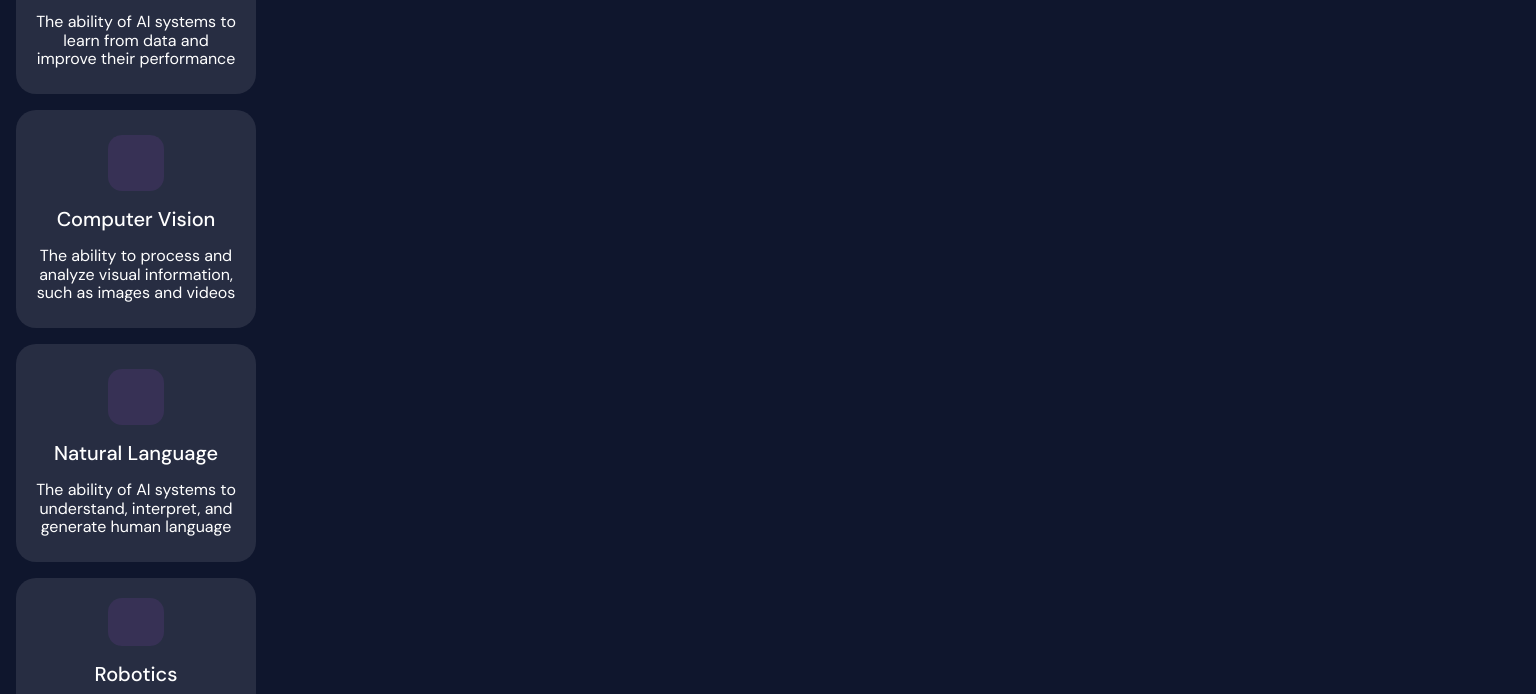
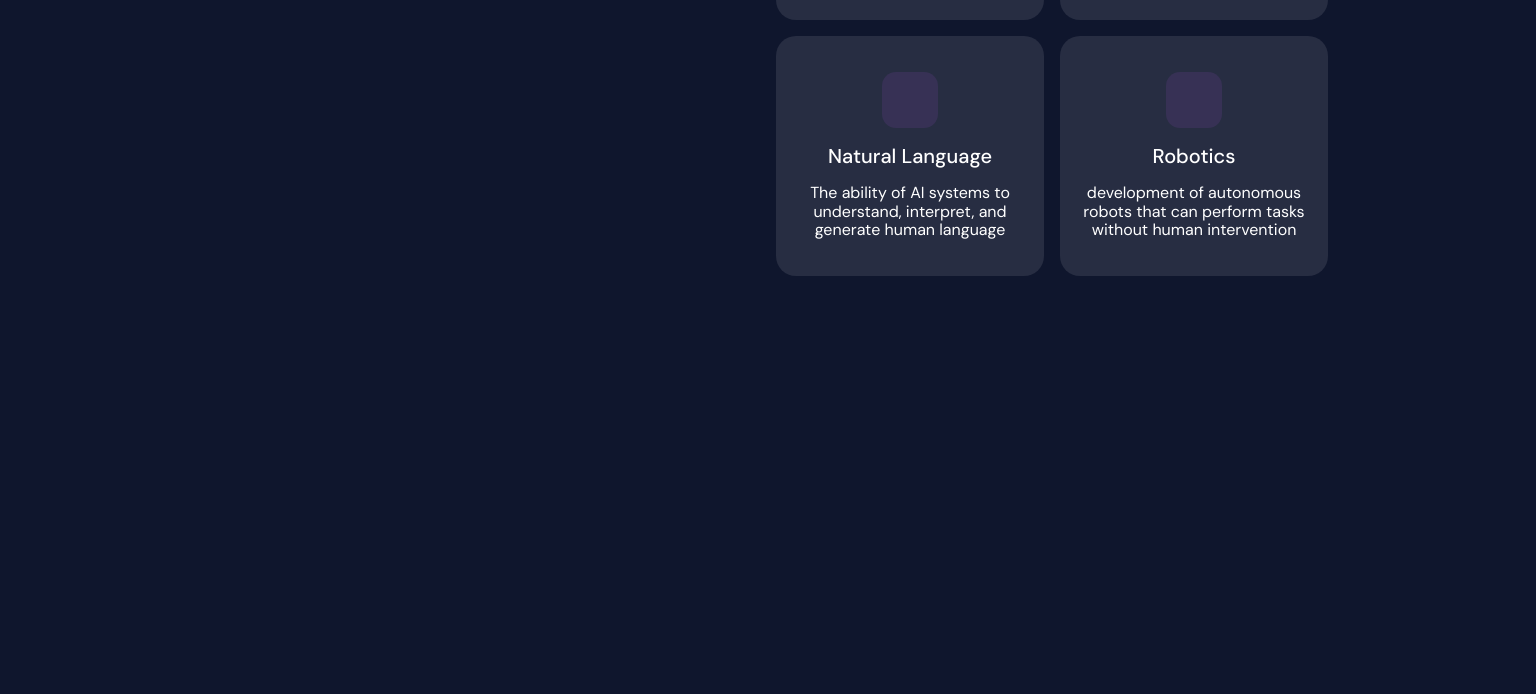
Before and after one commit to qkiczw/sekcja4obszarowAI-invo, a website built with Vite: page index.html in a window 1536 px wide. Shown: the part 372-1066 px from the top of the page. After the commit the page ends 800 px from the top, so only its background shows below. Built offline with nearby package versions, Linux system fonts and the light colour scheme; files whose address does not match are found by name.

Commit message:
Add some css to style right and left comuln on the big screens.

```diff
--- a/src/pages/home-page/styles/home-page.scss
+++ b/src/pages/home-page/styles/home-page.scss
@@ -75,7 +75,7 @@ body {
     justify-content: center;
     align-items: center;
     gap: 16px;
-    max-width: 100%;
+    width: 100%;
     height: 196px;
     border-radius: 20px;
     background-color: $boxBackground;
@@ -102,11 +102,17 @@ body {
 }
 
 @media (min-width: 768px) {
+    .section {
+        display: flex;
+        justify-content: center;
+
+    }
     .section-container {
-        width: 496px;
+        @include flexCenterXandY;
+        padding: 0;
     }
     .left-column {
-        max-width: 467px;
+        width: 496px;
         &__title {
             font-size: 48px;
             line-height:56px;
@@ -120,6 +126,7 @@ body {
         }
     }
     .right-column {
+        width: 496px;
         .boxes {
             flex-direction: row;
             flex-wrap: wrap;
@@ -130,3 +137,24 @@ body {
         height: 218px;
     }
 }
+
+@media (min-width: 1440px) {
+    .section-container {
+        flex-direction: row;
+        gap: 109px;
+    }
+    .left-column {
+        width: 467px;
+        height: 511px;
+    }
+   .right-column {
+        width: 560px;
+        .boxes{
+            margin-top: 0;
+        }
+    }
+    .box {
+        max-width: 268px;
+        height: 240px;
+    }
+}
```
